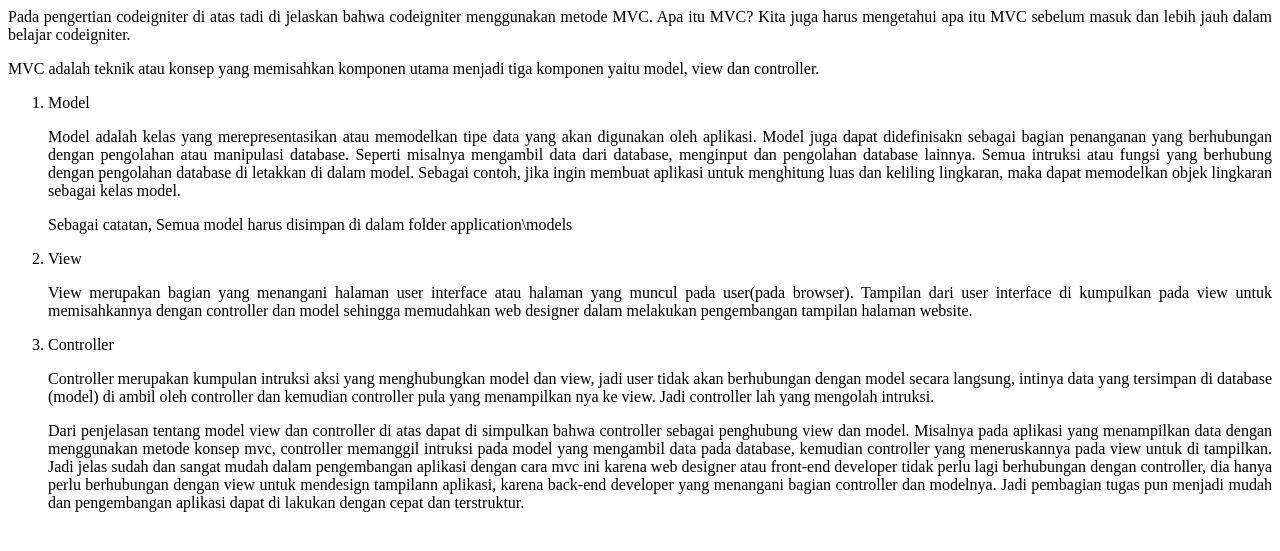
After one commit to ganangadjie/WP2_GanangAjiSuseno, a CodeIgniter app: the page made by application/views/v_index.php in a window 1280 px wide. The commit adds this page. Shown: the top 551 px of the page. Run offline with CodeIgniter, Linux system fonts and the light colour scheme; data that the repository does not hold is empty.

Commit message:
Membuat Controller dan View

```diff
--- /dev/null
+++ b/application/views/v_footer.php
@@ -0,0 +1,6 @@
+        <footer>
+            <a href=”http://www.RentalBuku.com”>RentalBuku</a>
+        </footer
+    </div>
+</body>
+</html>
--- /dev/null
+++ b/application/views/v_index.php
@@ -0,0 +1,47 @@
+<section>
+    <h1><?php echo $judul ?></h1>
+    <p align='justify'>Pada pengertian codeigniter di atas tadi di jelaskan bahwa codeigniter menggunakan metode MVC. Apa itu MVC? Kita juga harus mengetahui apa itu MVC sebelum masuk dan lebih
+jauh dalam belajar codeigniter.</p>
+ <p>MVC adalah teknik atau konsep yang memisahkan
+komponen utama menjadi tiga komponen yaitu model, view dan
+controller.</p>
+
+ <ol type=”a”>
+ <li>Model</li>
+<p align='justify'>Model adalah kelas yang merepresentasikan atau
+memodelkan tipe data yang akan digunakan oleh aplikasi. Model juga
+dapat didefinisakn sebagai bagian penanganan yang berhubungan dengan
+pengolahan atau manipulasi database. Seperti misalnya mengambil data
+dari database, menginput dan pengolahan database lainnya. Semua
+intruksi atau fungsi yang berhubung dengan pengolahan database di
+letakkan di dalam model. Sebagai contoh, jika ingin membuat aplikasi
+untuk menghitung luas dan keliling lingkaran, maka dapat memodelkan
+objek lingkaran sebagai kelas model.</p>
+<p align='justify'>Sebagai catatan, Semua model harus disimpan di
+dalam folder application\models</p>
+<li>View</li>
+<p align='justify'>View merupakan bagian yang menangani halaman user
+interface atau halaman yang muncul pada user(pada browser). Tampilan
+dari user interface di kumpulkan pada view untuk memisahkannya
+dengan controller dan model sehingga memudahkan web designer dalam
+melakukan pengembangan tampilan halaman website.</p>
+<li>Controller</li>
+<p align='justify'>Controller merupakan kumpulan intruksi aksi yang
+menghubungkan model dan view, jadi user tidak akan berhubungan
+dengan model secara langsung, intinya data yang tersimpan di
+database (model) di ambil oleh controller dan kemudian controller
+pula yang menampilkan nya ke view. Jadi controller lah yang mengolah
+intruksi.</p>
+<p align='justify'>Dari penjelasan tentang model view dan controller
+di atas dapat di simpulkan bahwa controller sebagai penghubung view
+dan model. Misalnya pada aplikasi yang menampilkan data dengan
+menggunakan metode konsep mvc, controller memanggil intruksi pada
+model yang mengambil data pada database, kemudian controller yang
+meneruskannya pada view untuk di tampilkan. Jadi jelas sudah dan
+sangat mudah dalam pengembangan aplikasi dengan cara mvc ini karena
+web designer atau front-end developer tidak perlu lagi berhubungan
+dengan controller, dia hanya perlu berhubungan dengan view untuk
+mendesign tampilann aplikasi, karena back-end developer yang menangani bagian controller dan modelnya. Jadi pembagian tugas pun
+menjadi mudah dan pengembangan aplikasi dapat di lakukan dengan
+cepat dan terstruktur.</p>
+ </section>
--- a/application/views/view-form-matakuliah.php
+++ b/application/views/view-form-matakuliah.php
@@ -5,7 +5,7 @@
 <body>
     <center>
         <form action="<?= base_url('matakuliah/cetak'); ?>"
-method="post">
+        method="post">
             <table>
                 <tr>
                     <th colspan="3">
```
Also changed, not shown: application/controllers/Web.php (added, +16 -0 lines), application/views/v_header.php (added, +27 -0 lines).
